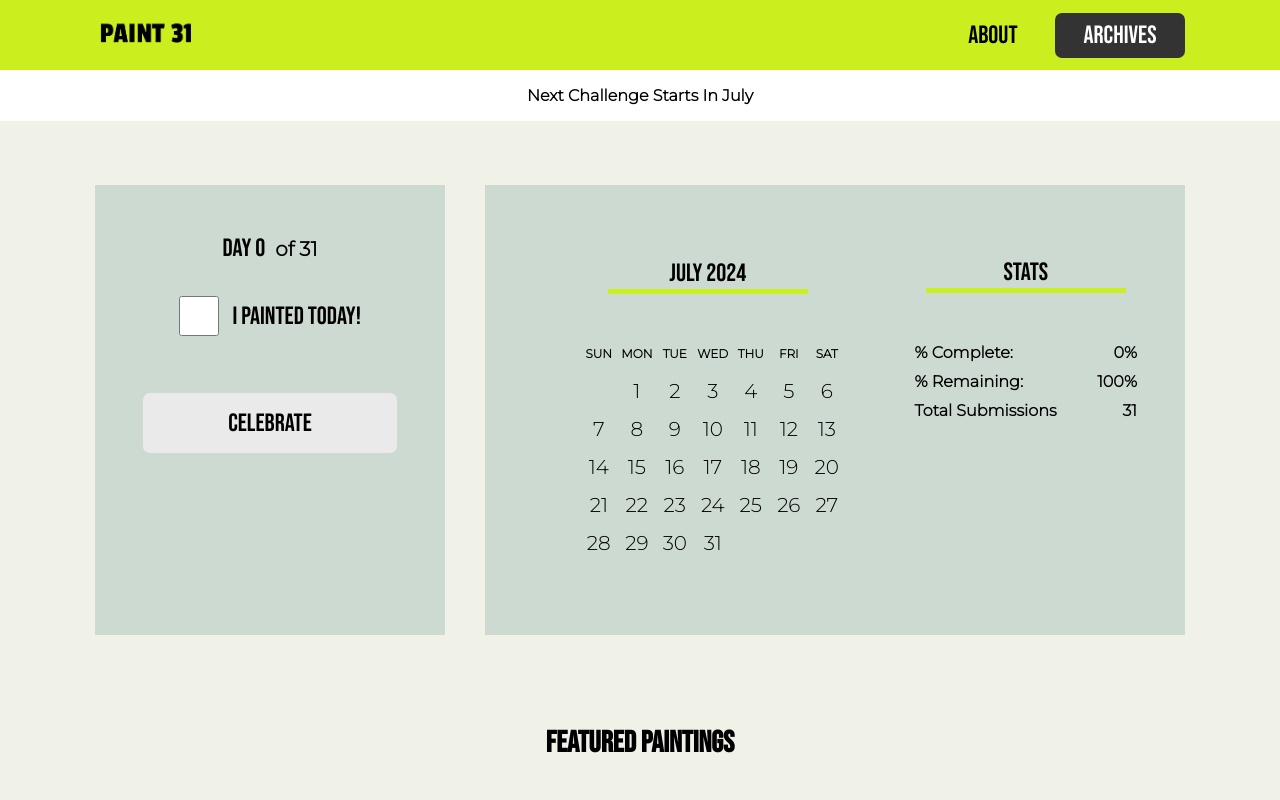
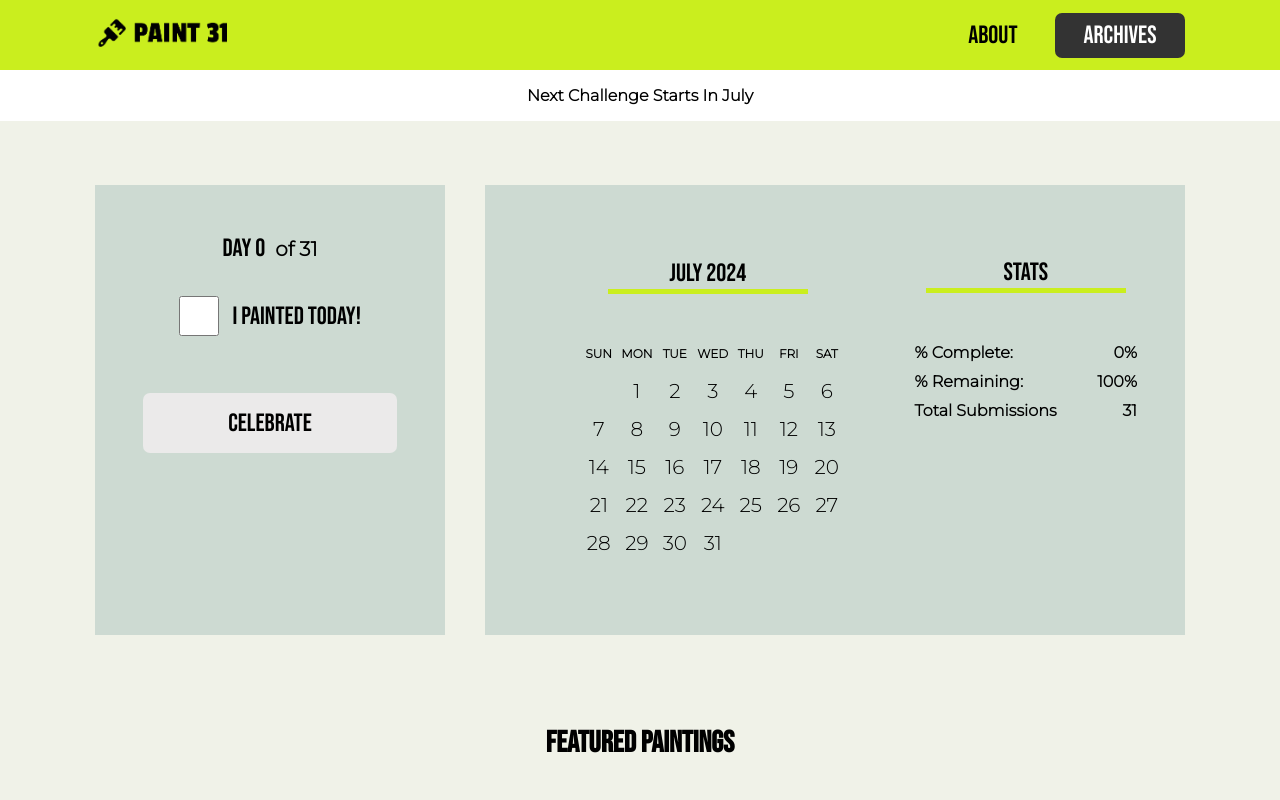
Before and after one commit to jordanwenger/Paint-31, a plain HTML site: page index.html in a window 1280 px wide. Shown: the top 800 px of the page. Drawn offline with nearby package versions, Linux system fonts and the light colour scheme; a web font is replaced by a local one.

Commit message:
resolved logo problem

```diff
--- a/style.css
+++ b/style.css
@@ -153,7 +153,7 @@ img, svg {
 
 .logo-img {
     height: 35px;
-    width: 100px;
+    width: 170px;
     object-fit: cover;
     cursor: pointer;
     transition: 300ms;
```
